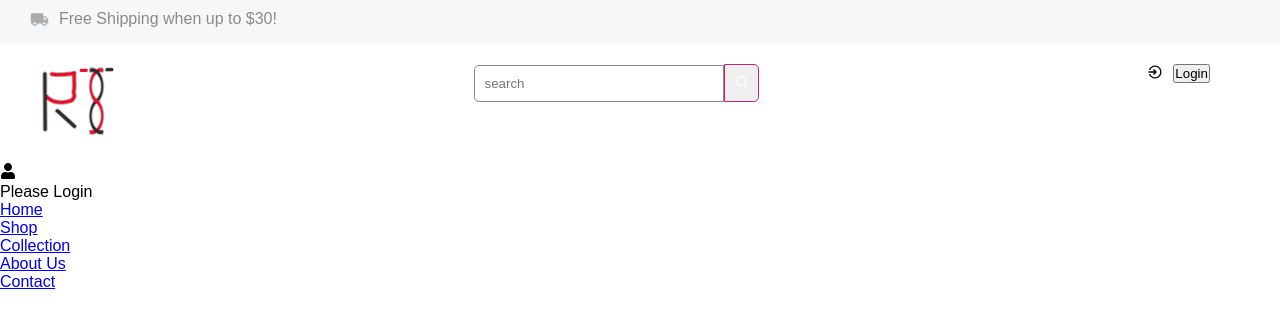
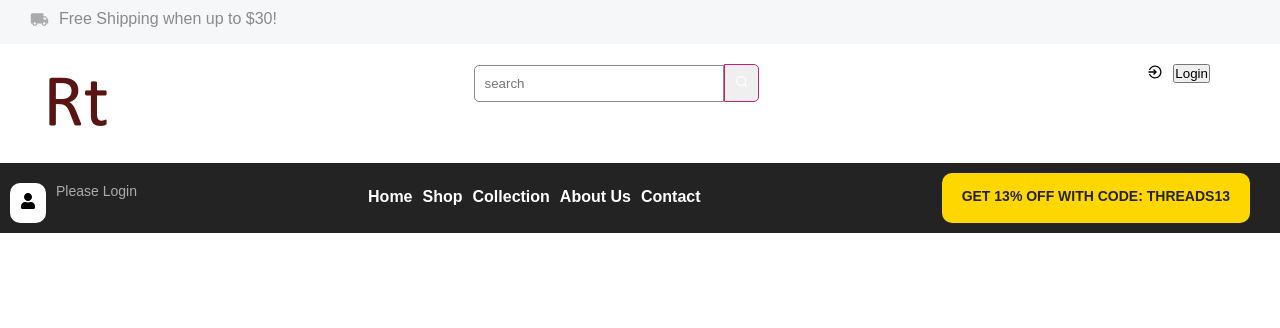
Before and after one commit to ozzzxyn/CPSC362-rthreads, a React (Create React App) app: page / in a window 1280 px wide. Shown: the top 328 px of the page. Built offline with nearby package versions, Linux system fonts and the light colour scheme.

Commit message:
Top margin

```diff
--- /dev/null
+++ b/src/comp/home.css
@@ -0,0 +1,16 @@
+*
+{
+    margin: 0;
+    padding: 0;
+    font-family: sams-serif;
+    box-sizing: border-box;
+}
+.home
+{
+    width: 100%;
+}
+.home .top_banner
+{
+    max-width: 100%;
+    background: url('http://localhost:3000/image/');
+}
--- a/src/comp/nav.css
+++ b/src/comp/nav.css
@@ -92,6 +92,7 @@
 .header .mid_header .user .icon
 {
     margin-right: 10px;
+
 }
 
 .header .mid_header .user .icon .btn button
@@ -102,3 +103,92 @@
     background: none;
     cursor: pointer;
 }
+
+.header .last_header
+{
+    width: 100%;
+    padding: 10px 10px;
+    display: flex;
+    background: #232323;
+    justify-content: space-between;
+}
+
+.header .last_header .user_profile
+{
+    display:flex;
+    margin-top: 10px;
+
+
+
+}
+.header .last_header .user_profile .icon
+{
+    padding: 10px;
+    background: #fff;
+    border-radius: 10px;
+}
+.header .last_header .user_profile .info
+{
+    margin-left: 10px;
+
+}
+.header .last_header .user_profile h2
+{
+    color: #fff;
+    font-size: 18px;
+
+}
+
+.header .last_header .user_profile p
+{
+    color: #ababab;
+    font-size: 14px;
+
+}
+
+.header .last_header .nav
+{
+    margin-top: 15px;
+
+}
+
+.header .last_header .nav ul
+{
+    display: flex;
+
+}
+
+.header .last_header .nav ul li
+{
+    list-style: none;
+}
+
+.header .last_header .nav ul .link
+{
+    margin-right: 10px;
+    text-decoration: none;
+    color: #fff;
+    font-weight: 600;
+    transition: 0.5s;
+}
+
+.header .last_header .nav ul .link:hover
+{
+    color: #fed700;
+}
+.header .last_header .offer
+{
+    margin-right: 20px;
+    padding: 10px 20px;
+    background: #fed700;
+    border-radius: 10px;
+}
+
+.header .last_header .offer p
+{
+    margin-top: 5px;
+    text-transform: uppercase;
+    color: #232323;
+    font-weight: 600;
+    font-size: 14px;
+}
--- a/src/comp/nav.js
+++ b/src/comp/nav.js
@@ -24,7 +24,7 @@ const Nav = () => {
         </div>
         <div className='mid_header'>
           <div className='logo'>
-            <img src='image/logo.png' alt='logo'></img>
+            <img src='image/logo2.png' alt='logo'></img>
           </div>
           <div className='search_box'>
             <input type='text' value ='' placeholder='search'></input>
@@ -86,7 +86,9 @@ const Nav = () => {
               <li><Link to='/about' className='link'>About Us</Link></li>
               <li><Link to='/contact' className='link'>Contact</Link></li>
             </ul>
-
+          </div>
+          <div className='offer'>
+            <p>Get 13% Off with Code: THREADS13</p>
           </div>
         </div>
     </div>
```
Also changed, not shown: src/comp/home.js (added, +16 -0 lines), src/comp/rout.js (added, +15 -0 lines), public/image/logo2.png (added).
